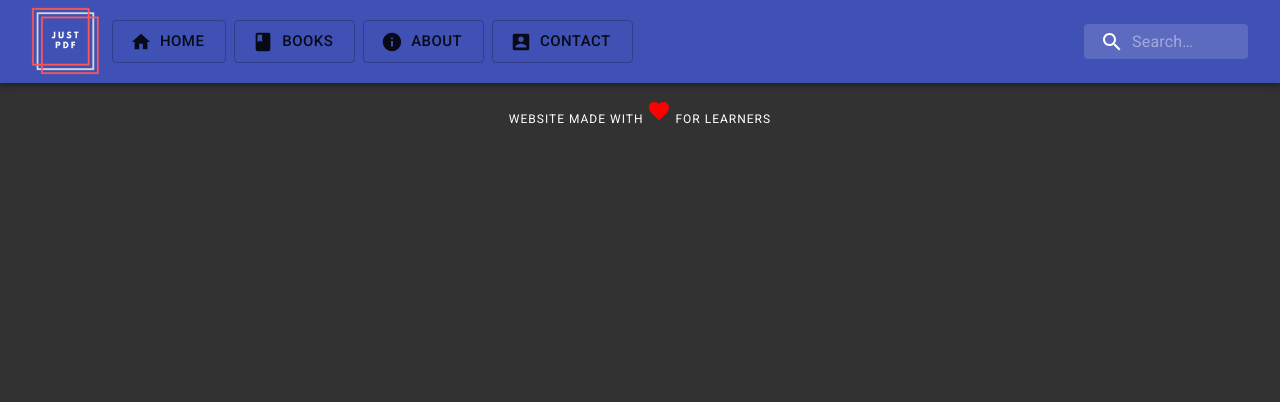
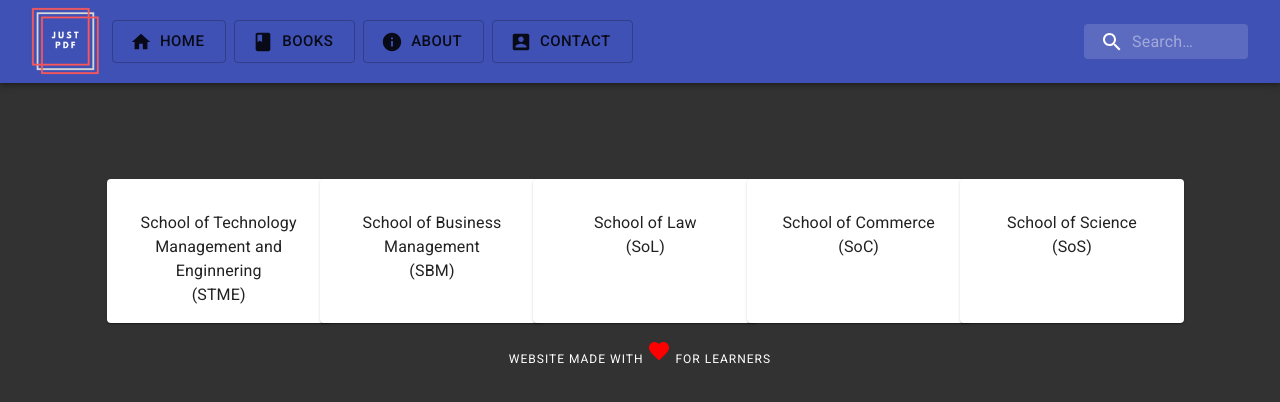
Before and after one commit to ShivS01/just-pdf, a React (Create React App) app: page /books/NMIMS in a window 1280 px wide. Shown: the top 402 px of the page. Built offline with nearby package versions, Linux system fonts and the light colour scheme.

Commit message:
Making new components and defining Universities/Schools structure

```diff
--- a/src/App.js
+++ b/src/App.js
@@ -9,6 +9,7 @@ import "./index";
 import FavoriteIcon from "@material-ui/icons/Favorite";
 import { makeStyles } from "@material-ui/core/styles";
 import Typography from "@material-ui/core/Typography";
+import Schools from "./components/Schools";
 
 const useStyles = makeStyles((theme) => ({
   heart: {
@@ -42,6 +43,7 @@ const App = () => {
           <Route path="/books" exact component={Books} />
           <Route path="/about" exact component={About} />
           <Route path="/contact" exact component={Contact} />
+          <Route path="/books/:univ" exact component={Schools} />
         </Switch>
         <footer className={classes.footer}>
           <Typography variant="overline">
--- a/src/Books.js
+++ b/src/Books.js
@@ -1,59 +1,26 @@
 import React from "react";
-import { Typography, Grid, ButtonBase } from "@material-ui/core";
-import { makeStyles } from "@material-ui/core/styles";
-import nmims from "./assets/img/nmims_logo.png";
-import mu from "./assets/img/mumbaiuniversity.png";
-const useStyles = makeStyles((theme) => ({
-  content: {
-    marginTop: theme.spacing(5),
-    padding: theme.spacing(2),
-  },
-  img: {
-    borderRadius: theme.spacing(2),
-    height: "100px",
-  },
-}));
+import { BrowserRouter as Router, Switch, Route } from "react-router-dom";
+import Universities from "./components/Universities";
+import Schools from "./components/Schools";
+import Branches from "./components/Branches";
+import Semesters from "./components/Semesters";
+import Sem from "./components/Sem";
 
 const Books = () => {
-  const classes = useStyles();
   return (
-    <Grid
-      container
-      alignItems="center"
-      justify="center"
-      // xs={10}
-      className={classes.content}
-      direction="column"
-      spacing={4}
-      xs={12}
-    >
-      <Grid item xs>
-        <Typography variant="h2" align="center">
-          Select your University
-        </Typography>
-      </Grid>
-      <Grid
-        container
-        item
-        justify="center"
-        alignItems="center"
-        xs={10}
-        spacing={2}
-      >
-        <Grid container item xs={6} justify="center" alignContent="center">
-          <ButtonBase>
-            <img src={nmims} className={classes.img} />
-          </ButtonBase>
-          {/* <Typography align="center">NMIMS</Typography> */}
-        </Grid>
-        <Grid container item xs={6} justify="center" alignContent="center">
-          <ButtonBase>
-            <img src={mu} className={classes.img} />
-          </ButtonBase>
-          {/* <Typography align="center">MU</Typography> */}
-        </Grid>
-      </Grid>
-    </Grid>
+    <Router>
+      <Switch>
+        <Route path="/books/" exact component={Universities} />
+        <Route path="/books/:univ" exact component={Schools} />
+        <Route path="/books/:univ/:school" exact component={Branches} />
+        <Route
+          path="/books/:univ/:school/:branch"
+          exact
+          component={Semesters}
+        />
+        <Route path="/books/:univ/:school/:branch/:sem" exact component={Sem} />
+      </Switch>
+    </Router>
   );
 };
 
--- /dev/null
+++ b/src/components/Book.js
@@ -0,0 +1,5 @@
+import React from "react";
+
+const Book = () => {};
+
+export default Book;
--- /dev/null
+++ b/src/components/Branches.js
@@ -0,0 +1,5 @@
+import React from "react";
+
+const Branches = () => {};
+
+export default Branches;
--- /dev/null
+++ b/src/components/Schools.js
@@ -0,0 +1,69 @@
+import React from "react";
+import { Paper, Grid, Typography, ButtonBase } from "@material-ui/core";
+import { makeStyles } from "@material-ui/core/styles";
+
+const useStyles = makeStyles((theme) => ({
+  paper: {
+    // margin: theme.spacing(5),
+    padding: theme.spacing(4),
+    height: theme.spacing(10),
+    width: theme.spacing(20),
+  },
+  margin: {
+    marginTop: theme.spacing(10),
+  },
+}));
+
+const NMIMS = [
+  {
+    id: 1,
+    name: "School of Technology Management and Enginnering",
+    abbv: "STME",
+  },
+  {
+    id: 2,
+    name: "School of Business Management",
+    abbv: "SBM",
+  },
+  {
+    id: 3,
+    name: "School of Law",
+    abbv: "SoL",
+  },
+  {
+    id: 4,
+    name: "School of Commerce",
+    abbv: "SoC",
+  },
+  {
+    id: 5,
+    name: "School of Science",
+    abbv: "SoS",
+  },
+];
+const Schools = () => {
+  const classes = useStyles();
+  return (
+    <Grid
+      container
+      spacing={4}
+      xs={12}
+      justify="center"
+      alignItems="center"
+      className={classes.margin}
+    >
+      {NMIMS.map((school) => (
+        <Grid item xs={2}>
+          <ButtonBase>
+            <Paper className={classes.paper}>
+              <Typography align="center">{school.name}</Typography>
+              <Typography align="center">({school.abbv})</Typography>
+            </Paper>
+          </ButtonBase>
+        </Grid>
+      ))}
+    </Grid>
+  );
+};
+
+export default Schools;
--- /dev/null
+++ b/src/components/Sem.js
@@ -0,0 +1,5 @@
+import React from "react";
+
+const Sem = () => {};
+
+export default Sem;
--- /dev/null
+++ b/src/components/Semesters.js
@@ -0,0 +1,5 @@
+import React from "react";
+
+const Semesters = () => {};
+
+export default Semesters;
--- /dev/null
+++ b/src/components/Universities.js
@@ -0,0 +1,62 @@
+import React from "react";
+import { Link } from "react-router-dom";
+import { Typography, Grid, ButtonBase } from "@material-ui/core";
+import { makeStyles } from "@material-ui/core/styles";
+import nmims from "../assets/img/nmims_logo.png";
+import mu from "../assets/img/mumbaiuniversity.png";
+
+const useStyles = makeStyles((theme) => ({
+  content: {
+    marginTop: theme.spacing(5),
+    padding: theme.spacing(2),
+  },
+  img: {
+    borderRadius: theme.spacing(2),
+    height: "100px",
+  },
+}));
+
+const Universities = ({ name }) => {
+  const classes = useStyles();
+  return (
+    <Grid
+      container
+      alignItems="center"
+      justify="center"
+      // xs={10}
+      className={classes.content}
+      direction="column"
+      spacing={4}
+      xs={12}
+    >
+      <Grid item xs>
+        <Typography variant="h2" align="center">
+          Select your University
+        </Typography>
+      </Grid>
+      <Grid
+        container
+        item
+        justify="center"
+        alignItems="center"
+        xs={10}
+        spacing={2}
+      >
+        <Grid container item xs={6} justify="center" alignContent="center">
+          <ButtonBase component={Link} to="/books/NMIMS">
+            <img src={nmims} className={classes.img} />
+          </ButtonBase>
+          {/* <Typography align="center">NMIMS</Typography> */}
+        </Grid>
+        <Grid container item xs={6} justify="center" alignContent="center">
+          <ButtonBase>
+            <img src={mu} className={classes.img} />
+          </ButtonBase>
+          {/* <Typography align="center">MU</Typography> */}
+        </Grid>
+      </Grid>
+    </Grid>
+  );
+};
+
+export default Universities;
```
